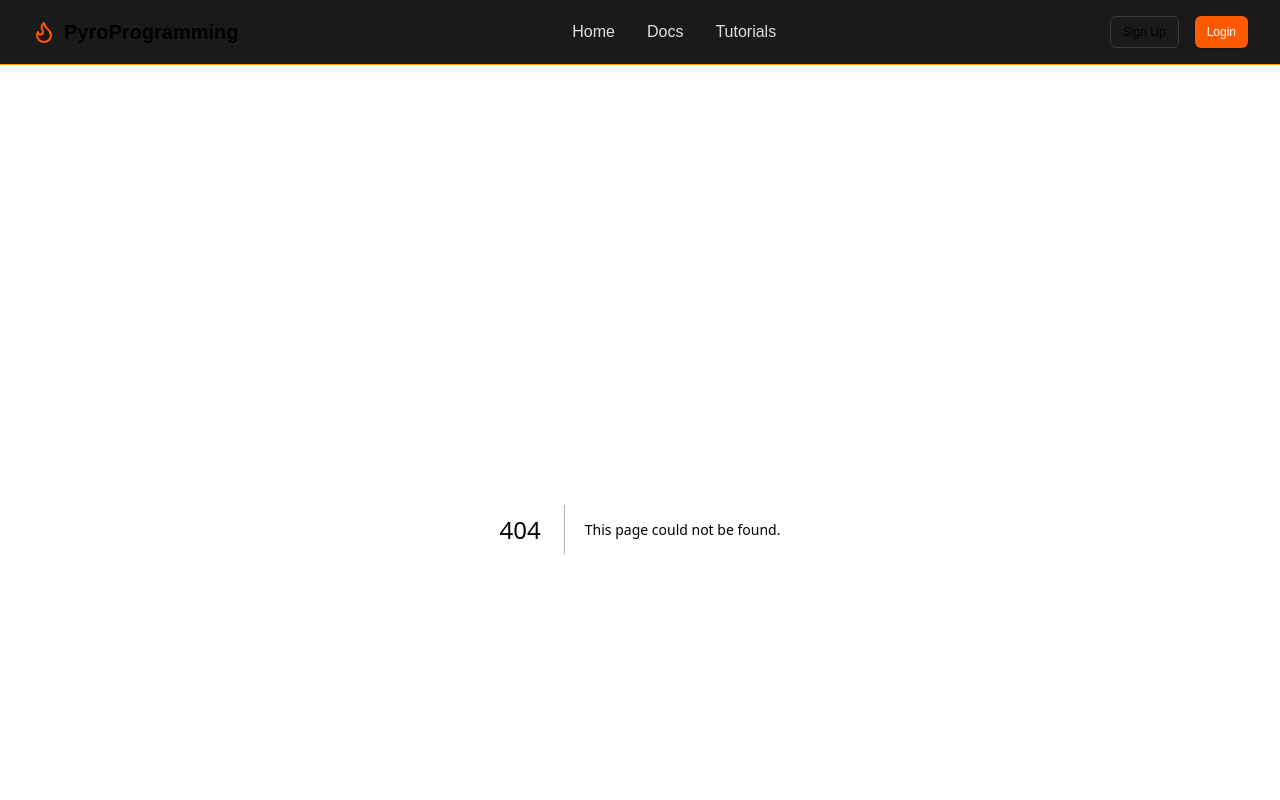
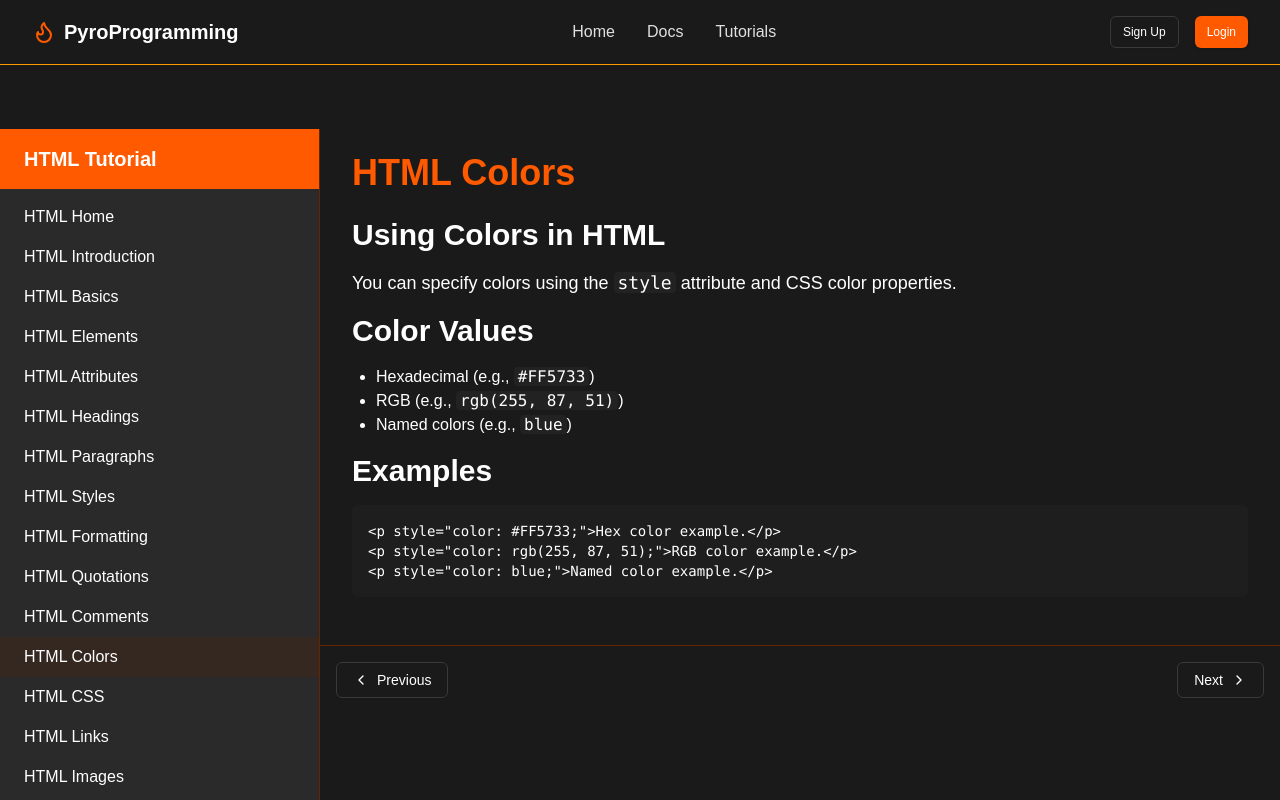
Before and after one commit to 321EZ123/PyroProgramming, a Next.js app: page /tutorials/html/colors in a window 1280 px wide. Before the commit this address had no page. Shown: the top 800 px of the page. Built offline with nearby package versions, Linux system fonts and the light colour scheme.

Commit message:
Create page.tsx

```diff
--- /dev/null
+++ b/src/app/tutorials/html/colors/page.tsx
@@ -0,0 +1,32 @@
+"use client";
+
+export default function HtmlColors() {
+  return (
+    <div className="max-w-4xl mx-auto">
+      <h1 className="text-4xl font-bold mb-6 text-primary">HTML Colors</h1>
+
+      <h2 className="text-3xl font-semibold mb-4">Using Colors in HTML</h2>
+      <p className="text-lg mb-4">
+        You can specify colors using the <code className="bg-card/50 px-1 rounded">style</code> attribute and CSS color properties.
+      </p>
+
+      <h2 className="text-3xl font-semibold mb-4">Color Values</h2>
+      <ul className="list-disc pl-6 mb-4">
+        <li>Hexadecimal (e.g., <code className="bg-card/50 px-1 rounded">#FF5733</code>)</li>
+        <li>RGB (e.g., <code className="bg-card/50 px-1 rounded">rgb(255, 87, 51)</code>)</li>
+        <li>Named colors (e.g., <code className="bg-card/50 px-1 rounded">blue</code>)</li>
+      </ul>
+
+      <h2 className="text-3xl font-semibold mb-4">Examples</h2>
+      <div className="bg-[#1E1E1E] rounded-md overflow-hidden mb-6">
+        <div className="p-4 text-white font-mono text-sm">
+          <pre>
+            <code>{`<p style="color: #FF5733;">Hex color example.</p>
+<p style="color: rgb(255, 87, 51);">RGB color example.</p>
+<p style="color: blue;">Named color example.</p>`}</code>
+          </pre>
+        </div>
+      </div>
+    </div>
+  );
+}
```
